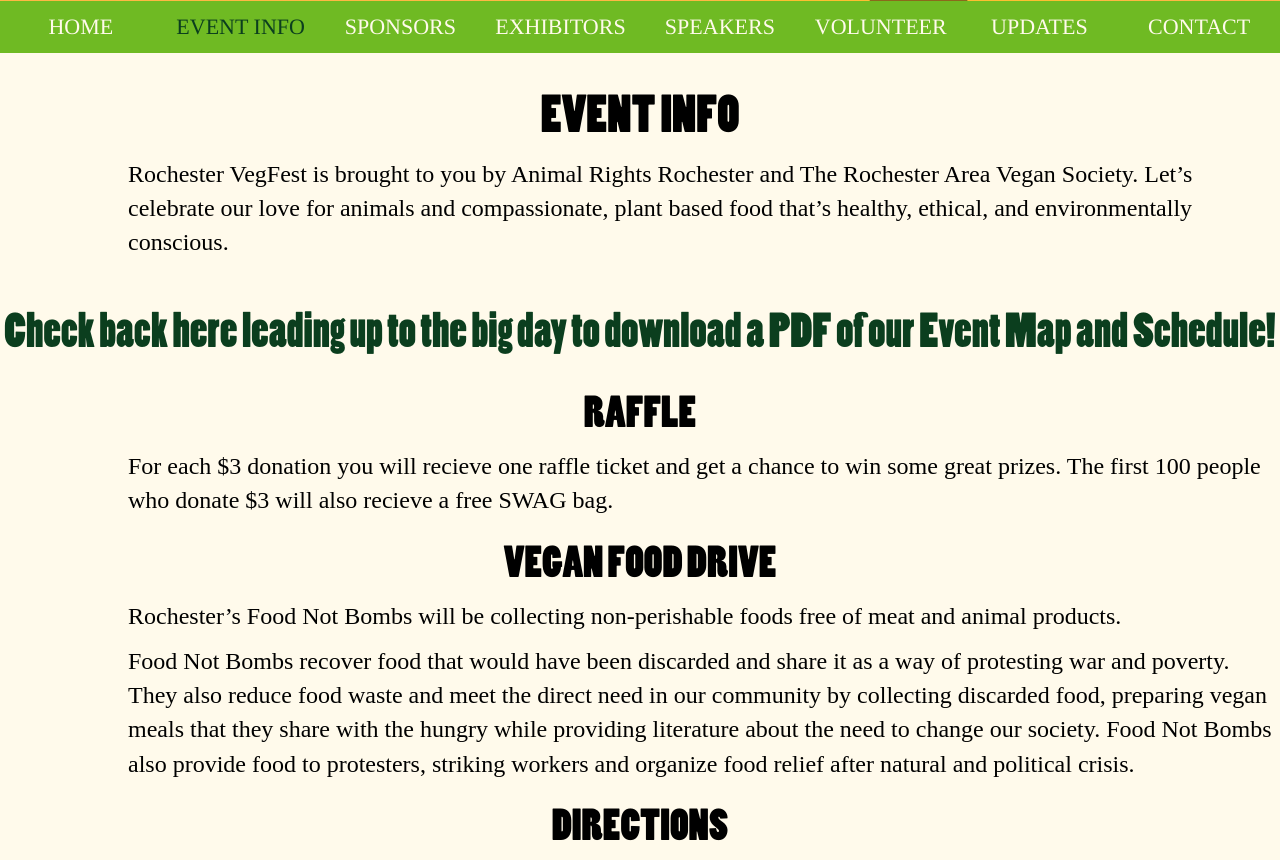
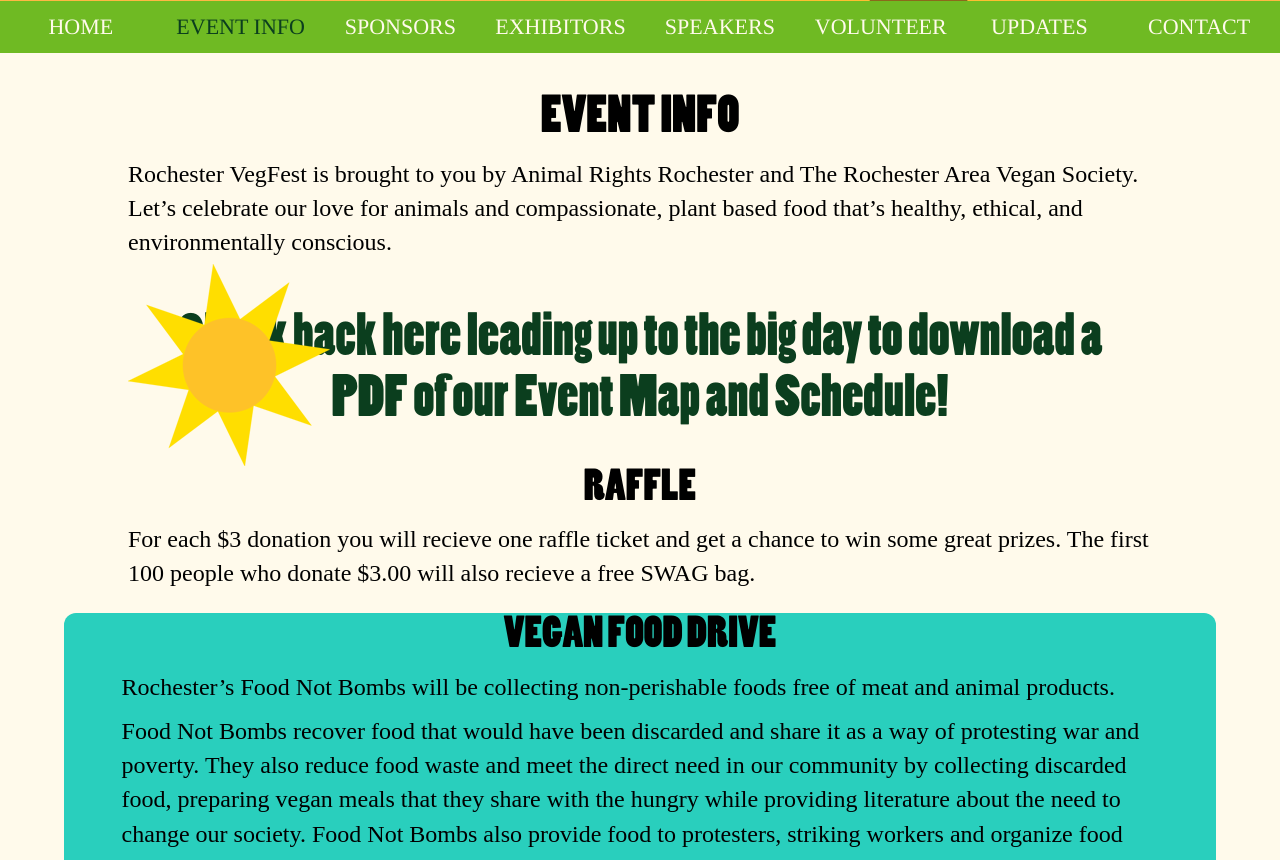
Before and after one commit to LucidDistortion/Rochester-VegFest-Website, a PHP site: page /eventinfo.html in a window 1280 px wide. Shown: the part 212-1072 px from the top of the page. Run offline with PHP 8.4, Linux system fonts and the light colour scheme; some web fonts are replaced.

Commit message:
pages styling

```diff
--- a/css/eventinfostyles.css
+++ b/css/eventinfostyles.css
@@ -18,9 +18,19 @@ h2 {
 	margin-top:2%;
 }
 
+h2.col1 {
+	float:left !important;
+	margin-left:25%;
+}
+
+h2.col2 {
+	float:right !important;
+	margin-right:25%;
+}
+
 h3 {
 	font-family:"PoplarSTD","Times New Roman";
-	font-size:46px;
+	font-size:56px;
 	color:#0b3e1e;
 	text-align:center;
 	margin-bottom:-1%;
@@ -43,9 +53,42 @@ p {
 	color:black;
 	}
 
-	p.bodytext {
+p.bodytext {
+	width:80%;
 	font-size:24px;
 	margin-left:10%;
+}
+
+
+p.fdbodytext {
+	width:90%;
+	font-size:24px;
+	margin-left:5%;
+}
+
+p.col2bodytext {
+	font-size:24px;
+}
+
+#sunny {
+	width:100%;
+
+}
+
+#sun {
+	width:auto;
+	height:auto;
+	position:absolute;
+	margin-left:10%;
+	margin-top:-2%;
+}
+
+#fdcallout {
+	width:90%;
+	height:300px;
+	background-color:#29cfbd;
+	margin-left:5%;
+	border-radius:12px;
 }
 
 /* Embedded Google Maps */
@@ -53,9 +96,22 @@ p {
     width: 40%;
     min-width:400px;
     height: 400px;
-    margin:0 auto;
+    margin:2% 10%;
     margin-bottom: 5%;
     }
+
+div.parkingspace {
+	padding-right:3%;
+}
+
+  #faqfield {
+  	width:80%;
+  	height:700px;
+  	margin:5% auto;
+  	padding-top:2%;
+  	background-color:#fec228;
+  	border-radius:12px;
+  }
 
 @media screen and (max-width: 1214px) { /* Breakpoint at which footer becomes a little taller due to bottom links stacking */
 	#main {
--- a/eventinfo.html
+++ b/eventinfo.html
@@ -57,25 +57,34 @@
 <h1>EVENT INFO</h1>
 <p class="bodytext">Rochester VegFest is brought to you by Animal Rights Rochester and The Rochester Area Vegan Society. Let’s celebrate our love for animals and compassionate, plant based food that’s healthy, ethical, and environmentally conscious.</p><br>
 
-<h3>Check back here leading up to the big day to download a PDF of our Event Map and Schedule!</h3><br>
+<img id="sun" src="images/other/sunnygraphic.png">
+<h3>Check back here leading up to the big day to download a<br>
+PDF of our Event Map and Schedule!</h3><br>
 
 <h2>RAFFLE</h2>
-<p class="bodytext">For each $3 donation you will recieve one raffle ticket and get a chance to win some great prizes. The first 100 people who donate $3 will also recieve a free SWAG bag.</p>
+<p class="bodytext">For each $3 donation you will recieve one raffle ticket and get a chance to win some great prizes. The first 100 people who donate $3.00 will also recieve a free SWAG bag.</p>
 
+<div id="fdcallout">
+<h2>VEGAN FOOD DRIVE</h2>
+<p class="fdbodytext">Rochester’s Food Not Bombs will be collecting non-perishable foods free of meat and animal products.</p>
 
-<h2>VEGAN FOOD DRIVE</h2>
-<p class="bodytext">Rochester’s Food Not Bombs will be collecting non-perishable foods free of meat and animal products.</p>
+<p class="fdbodytext">Food Not Bombs recover food that would have been discarded and share it as a way of protesting war and poverty. They also reduce food waste and meet the direct need in our community by collecting discarded food, preparing vegan meals that they share with the hungry while providing literature about the need to change our society. Food Not Bombs also provide food to protesters, striking workers and organize food relief after natural and political crisis.</p>
+</div>
 
-<p class="bodytext">Food Not Bombs recover food that would have been discarded and share it as a way of protesting war and poverty. They also reduce food waste and meet the direct need in our community by collecting discarded food, preparing vegan meals that they share with the hungry while providing literature about the need to change our society. Food Not Bombs also provide food to protesters, striking workers and organize food relief after natural and political crisis.</p>
-
+<div class="row">
+<div class="col-xs-6">
 <h2>DIRECTIONS</h2>
 <div id="map">
 <iframe id="eventMap" width="100%" height="100%" src="https://www.google.com/maps/embed/v1/place?key=AIzaSyAbDHUHwwxrXFgr8IiLsVGbQh7uK1_OcLw&q=place_id:ChIJWVASVQe11okRT6bmDkgs5vI"></iframe>
 </div>
+</div>
+<div class="col-xs-6 parkingspace">
+<h2>PARKING</h2>
+<p class="bodytext">Parking is free on Saturdays! There’s a free garage at 194 Court St, Rochester, NY, which is about a 5 minute walk, as well as free (limited) street parking. No quarters needed.</p>
+</div>
+</div>
 
-<h2>PARKING</h2>
-<p class="bodytext">Parking is free on Saturdays! There’s a free garage at 194 Court St, Rochester, NY, which is about a 5 minute walk, as well as free street parking. No quarters needed.</p>
-
+<div id="faqfield">
 <h2>FAQ</h2>
 <h4 class="faq">Where is the Festival?</h4>
 <p class="bodytext">At The Martin Luther King Jr. Memorial Park, formerly Manhattan Square Park in downtown Rochester.</p>
@@ -88,6 +97,7 @@
 
 <h4 class="faq">What should I bring?</h4>
 <p class="bodytext">There will be space on the grass to spread out and relax. You may wish to bring a reusable water bottle,  picnic blanket, or yoga mat. There will also be tables and chairs inside the lodge.</p>
+</div>
 
 </div>
 
```
Also changed, not shown: css/indexstyles.css (+7 -1 lines), images/other/sunnygraphic.png (added).
